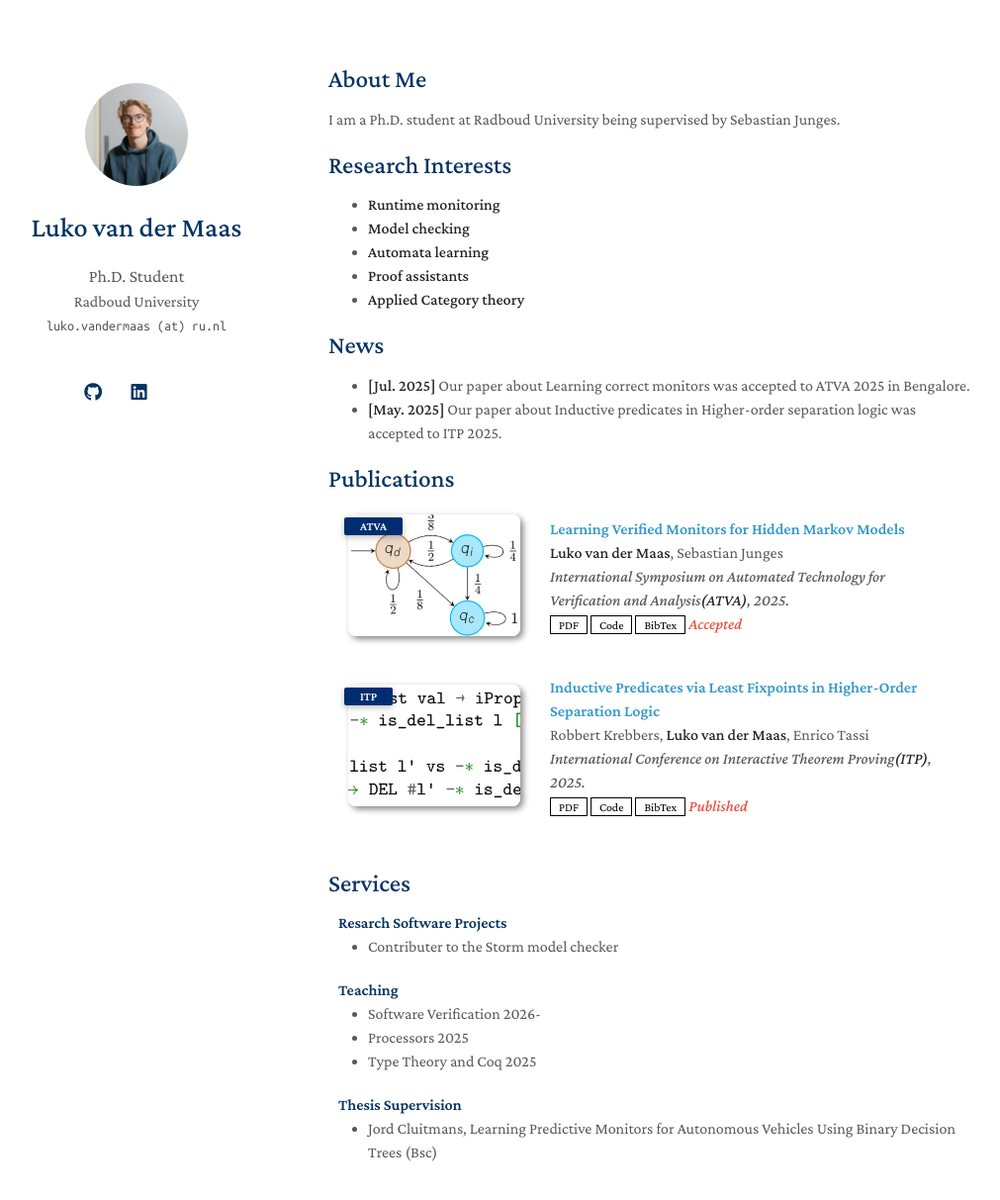
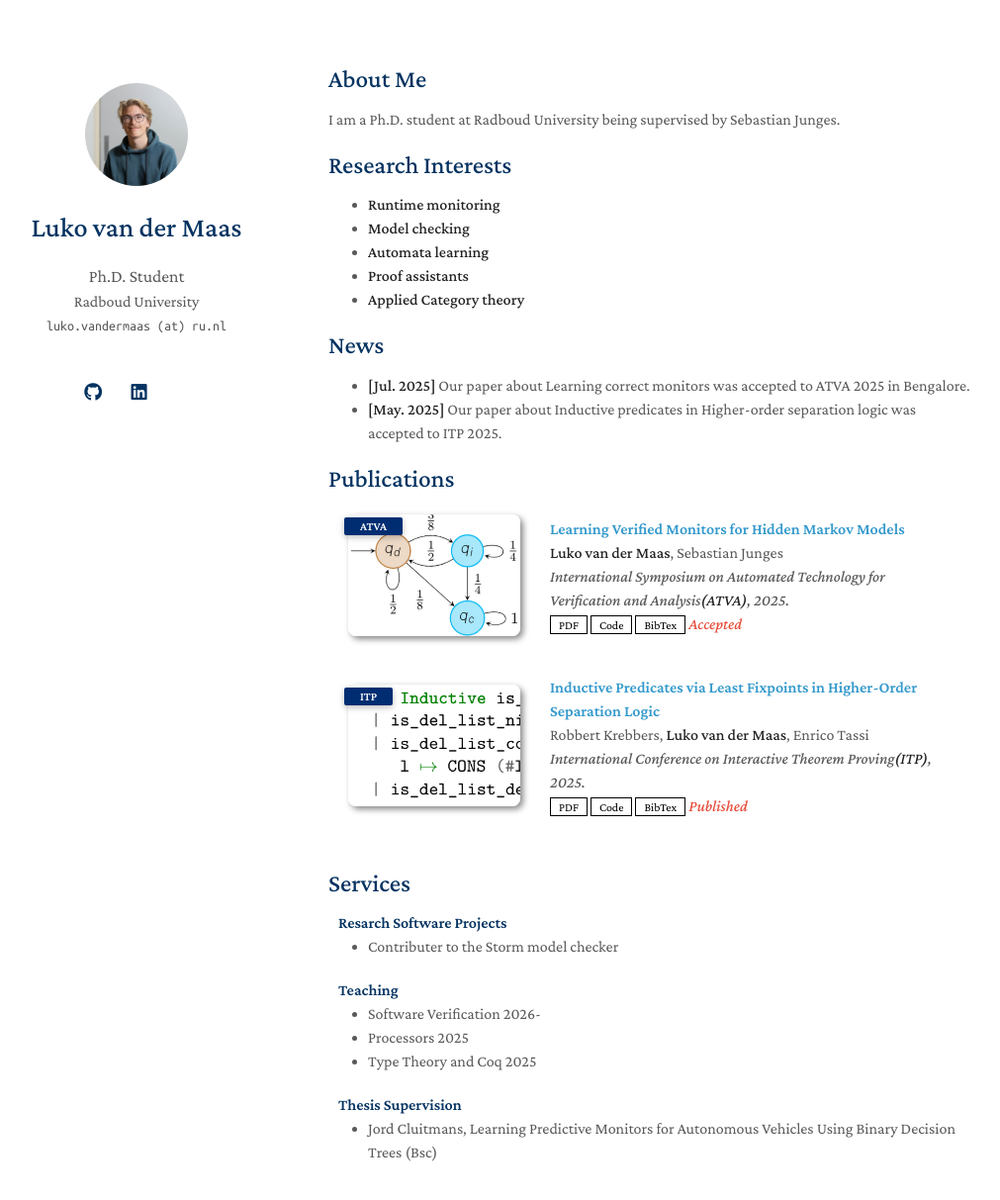
Before and after one commit to lukovdm/lukovdm.github.io, a Jekyll site: the page built from index.md, in a window 1280 px wide and 1271 px high. Shown: the top 1213 px of the window at 99% size, without its empty margins (138-1149 px from the left). Built offline with Jekyll 4.4.1, drawn with Linux system fonts in a browser that asks for light colours; a style sheet for code colours, icons or effects is not loaded; our own code applies the rules of GitHub Pages for plain Markdown files.

Commit message:
fix teaser css

```diff
--- a/assets/css/publications.css
+++ b/assets/css/publications.css
@@ -79,4 +79,4 @@ blockquote { background: var(--global-bg-color); border-left: 2px solid var(--gl
 
 .publications ol.bibliography li div.abstract.hidden.open { border-color: var(--global-text-color); }
 
-.publications ol.bibliography li .teaser { border-radius: 8px; box-shadow: 3px 3px 6px #888; height: 123px; width: 270px; margin-top: 5px; margin-left: 5px; margin-bottom: 5px; object-fit: cover; }
+.publications ol.bibliography li .teaser { border-radius: 8px; box-shadow: 3px 3px 6px #888; height: 123px; width: 270px; margin-top: 5px; margin-left: 5px; margin-bottom: 5px; object-fit: cover; object-position: left; }
```
